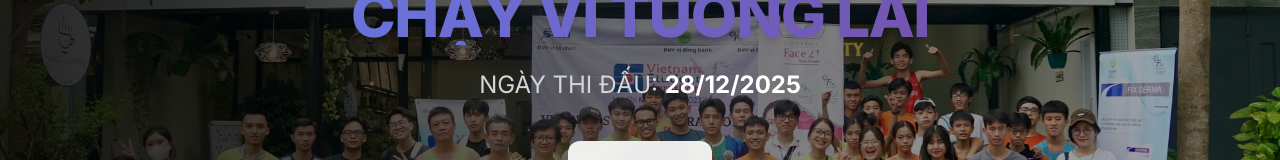
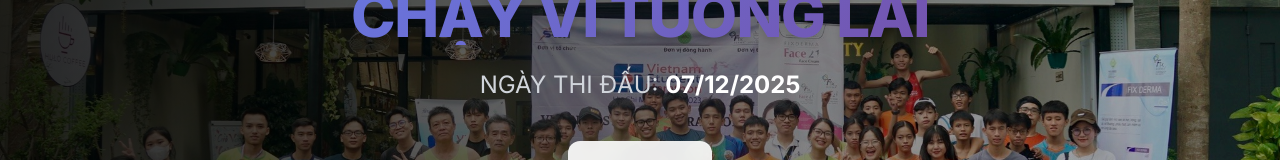
Before and after one commit to NguyenDung0101/VSM-events-v1, a Next.js app: page / in a window 1280 px wide. Shown: the part 288-448 px from the top of the page. Built offline with nearby package versions, Linux system fonts and the light colour scheme.

Commit message:
update date

```diff
--- a/components/home/hero-section.tsx
+++ b/components/home/hero-section.tsx
@@ -70,7 +70,7 @@ export function HeroSection() {
             animate={{ opacity: 1, y: 0 }}
             transition={{ duration: 0.8, delay: 0.4 }}
           >
-            NGÀY THI ĐẤU: <strong className="text-white">28/12/2025</strong>
+            NGÀY THI ĐẤU: <strong className="text-white">07/12/2025</strong>
           </motion.p>
 
           <motion.div
```
